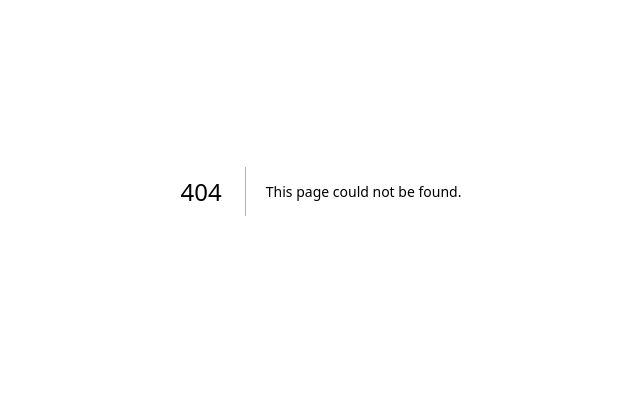
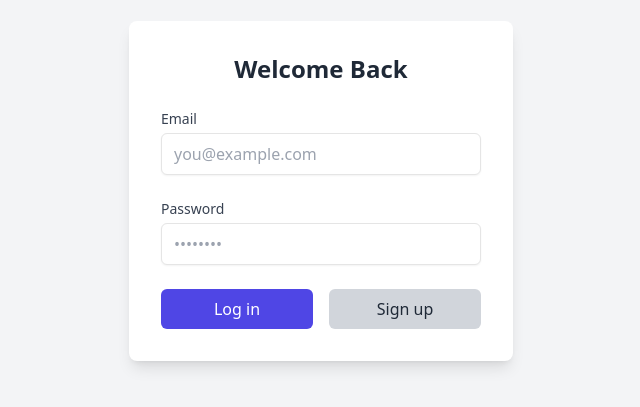
Before and after one commit to asandoval2313/miniwiki, a Next.js app: page /login in a window 1280 px wide. Before the commit this address had no page. Shown: the part 209-616 px from the top of the page, without its empty margins (319-959 px from the left). Built offline with nearby package versions, Linux system fonts and the light colour scheme.

Commit message:
supabase auth

```diff
--- /dev/null
+++ b/app/auth/confirm/route.ts
@@ -0,0 +1,28 @@
+import { type EmailOtpType } from '@supabase/supabase-js'
+import { type NextRequest } from 'next/server'
+
+import { createClient } from '@/utils/supabase/server'
+import { redirect } from 'next/navigation'
+
+export async function GET(request: NextRequest) {
+  const { searchParams } = new URL(request.url)
+  const token_hash = searchParams.get('token_hash')
+  const type = searchParams.get('type') as EmailOtpType | null
+  const next = searchParams.get('next') ?? '/'
+
+  if (token_hash && type) {
+    const supabase = await createClient()
+
+    const { error } = await supabase.auth.verifyOtp({
+      type,
+      token_hash,
+    })
+    if (!error) {
+      // redirect user to specified redirect URL or root of app
+      redirect(next)
+    }
+  }
+
+  // redirect the user to an error page with some instructions
+  redirect('/error')
+}
--- /dev/null
+++ b/app/error/page.tsx
@@ -0,0 +1,5 @@
+'use client'
+
+export default function ErrorPage() {
+  return <p>Sorry, something went wrong</p>
+}
--- /dev/null
+++ b/app/login/actions.ts
@@ -0,0 +1,42 @@
+'use server'
+
+import { revalidatePath } from 'next/cache'
+import { redirect } from 'next/navigation'
+
+import { createClient } from '@/utils/supabase/server'
+
+export async function login(formData: FormData) {
+  const supabase = await createClient()
+
+  const data = {
+    email: formData.get('email') as string,
+    password: formData.get('password') as string,
+  }
+
+  const { error } = await supabase.auth.signInWithPassword(data)
+
+  if (error) {
+    redirect('/error')
+  }
+
+  revalidatePath('/', 'layout')
+  redirect('/')
+}
+
+export async function signup(formData: FormData) {
+  const supabase = await createClient()
+
+  const data = {
+    email: formData.get('email') as string,
+    password: formData.get('password') as string,
+  }
+
+  const { error } = await supabase.auth.signUp(data)
+
+  if (error) {
+    redirect('/error')
+  }
+
+  revalidatePath('/', 'layout')
+  redirect('/')
+}
--- /dev/null
+++ b/app/login/page.tsx
@@ -0,0 +1,54 @@
+import { login, signup } from './actions'
+
+export default function LoginPage() {
+  return (
+    <div className="min-h-screen flex items-center justify-center bg-gray-100">
+      <form className="bg-white shadow-lg rounded-lg p-8 w-full max-w-sm space-y-6">
+        <h2 className="text-2xl font-bold text-center text-gray-800">Welcome Back</h2>
+
+        <div>
+          <label htmlFor="email" className="block text-sm font-medium text-gray-700">
+            Email
+          </label>
+          <input
+            id="email"
+            name="email"
+            type="email"
+            required
+            className="mt-1 block w-full px-3 py-2 border rounded-md shadow-sm focus:outline-none focus:ring-indigo-500 focus:border-indigo-500"
+            placeholder="you@example.com"
+          />
+        </div>
+
+        <div>
+          <label htmlFor="password" className="block text-sm font-medium text-gray-700">
+            Password
+          </label>
+          <input
+            id="password"
+            name="password"
+            type="password"
+            required
+            className="mt-1 block w-full px-3 py-2 border rounded-md shadow-sm focus:outline-none focus:ring-indigo-500 focus:border-indigo-500"
+            placeholder="••••••••"
+          />
+        </div>
+
+        <div className="flex space-x-4">
+          <button
+            formAction={login}
+            className="w-full bg-indigo-600 text-white py-2 px-4 rounded-md hover:bg-indigo-700 focus:outline-none focus:ring-2 focus:ring-indigo-500"
+          >
+            Log in
+          </button>
+          <button
+            formAction={signup}
+            className="w-full bg-gray-300 text-gray-800 py-2 px-4 rounded-md hover:bg-gray-400 focus:outline-none focus:ring-2 focus:ring-gray-500"
+          >
+            Sign up
+          </button>
+        </div>
+      </form>
+    </div>
+  )
+}
--- a/app/page.tsx
+++ b/app/page.tsx
@@ -1,8 +1,9 @@
 "use client";
 
 import SearchBar from "@/components/SearchBar";
+import { Button } from "@/components/ui/button"; // Shadcn Button
 import { supabase } from "@/utils/supabase/client";
-import { Plus } from "lucide-react";
+import { LogOut, Plus } from "lucide-react";
 import { useRouter } from "next/navigation";
 import { useState } from "react";
 
@@ -19,6 +20,7 @@ export default function Home() {
   const [searchPerformed, setSearchPerformed] = useState(false);
   const router = useRouter();
 
+  // ✅ Search for posts by title, content, or keywords
   const handleSearch = async (query: string) => {
     setSearchPerformed(true);
 
@@ -52,24 +54,48 @@ export default function Home() {
     }
   };
 
+  // ✅ Navigate to the create-post page
   const handleCreatePost = () => {
     router.push("/create-post");
   };
 
+  // ✅ Navigate to post details page
   const handleViewPost = (id: string) => {
     router.push(`/post/${id}`);
   };
 
+  // ✅ Sign out and redirect to login
+  const handleSignOut = async () => {
+    const { error } = await supabase.auth.signOut();
+    if (error) {
+      console.error("Error signing out:", error);
+    } else {
+      router.push("/login");
+    }
+  };
+
   return (
     <div className="min-h-screen flex flex-col items-center justify-center px-4 relative">
-      {/* Plus Button */}
-      <button
+      {/* Plus Button (Shadcn) */}
+      <Button
         onClick={handleCreatePost}
-        className="absolute top-4 right-4 bg-blue-500 hover:bg-blue-600 text-white p-2 rounded-full shadow"
+        className="absolute top-4 right-16 bg-blue-500 hover:bg-blue-600 text-white p-2 rounded-full shadow"
         aria-label="Create New Post"
+        size="icon"
       >
         <Plus size={24} />
-      </button>
+      </Button>
+
+      {/* Sign Out Button (Shadcn) */}
+      <Button
+        onClick={handleSignOut}
+        className="absolute top-4 right-4 bg-red-500 hover:bg-red-600 text-white p-2 rounded-full shadow"
+        aria-label="Sign Out"
+        size="icon"
+        variant="destructive"
+      >
+        <LogOut size={24} />
+      </Button>
 
       <h1 className="text-4xl font-bold mb-6">Mini-Wiki</h1>
       <SearchBar onSearch={handleSearch} />
--- /dev/null
+++ b/app/signup/page.tsx
@@ -0,0 +1,67 @@
+'use client';
+
+import { supabase } from '@/utils/supabase/client';
+import { useRouter } from 'next/navigation';
+import { useState } from 'react';
+
+export default function SignUp() {
+  const [email, setEmail] = useState('');
+  const [password, setPassword] = useState('');
+  const [error, setError] = useState<string | null>(null);
+  const router = useRouter();
+
+  const handleSignUp = async (e: React.FormEvent) => {
+    e.preventDefault();
+
+    const { error } = await supabase.auth.signUp({
+      email,
+      password,
+    });
+
+    if (error) {
+      setError(error.message);
+    } else {
+      alert('Check your email for the confirmation link!');
+      router.push('/login');
+    }
+  };
+
+  return (
+    <div className="min-h-screen flex items-center justify-center bg-gray-100">
+      <div className="max-w-md w-full bg-white p-8 rounded-lg shadow-md">
+        <h2 className="text-2xl font-bold mb-6 text-center">Sign Up</h2>
+        {error && <p className="text-red-500 text-sm mb-4">{error}</p>}
+        <form onSubmit={handleSignUp} className="space-y-4">
+          <input
+            type="email"
+            placeholder="Email"
+            required
+            className="w-full p-2 border rounded"
+            value={email}
+            onChange={(e) => setEmail(e.target.value)}
+          />
+          <input
+            type="password"
+            placeholder="Password"
+            required
+            className="w-full p-2 border rounded"
+            value={password}
+            onChange={(e) => setPassword(e.target.value)}
+          />
+          <button
+            type="submit"
+            className="w-full bg-green-500 text-white py-2 rounded hover:bg-green-600"
+          >
+            Sign Up
+          </button>
+        </form>
+        <p className="text-sm text-center mt-4">
+          Already have an account?{' '}
+          <a href="/signin" className="text-blue-500 hover:underline">
+            Sign In
+          </a>
+        </p>
+      </div>
+    </div>
+  );
+}
```
Also changed, not shown: middleware.ts (added, +19 -0 lines), utils/supabase/middleware.ts (added, +43 -0 lines).
